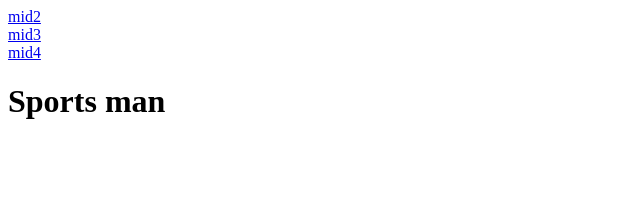
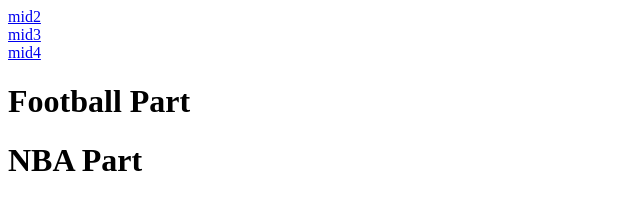
Before and after one commit to PoLyBear2/disc2022, a plain HTML site: page index.html in a window 1280 px wide. Shown: the whole page, without its empty margins (0-640 px from the left). Drawn offline with Linux system fonts and the light colour scheme.

Commit message:
Update index.html

```diff
--- a/index.html
+++ b/index.html
@@ -13,7 +13,8 @@
 </head>
 <body>
 	<header>
-		<h1>Sports man</h1>
+		<h1>Football Part</h1>
+		<h1>NBA Part</h1>
 	</header>
 
 
```
